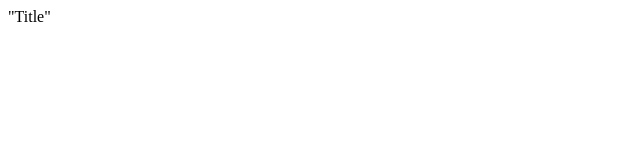
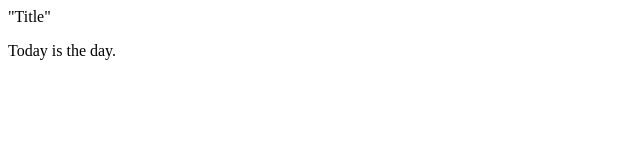
Before and after one commit to jacob-ivy/test, a plain HTML site: page homepage.html in a window 1280 px wide. Shown: the whole page, without its empty margins (0-640 px from the left). Drawn offline with Linux system fonts and the light colour scheme.

Commit message:
Update homepage.html

```diff
--- a/homepage.html
+++ b/homepage.html
@@ -3,6 +3,8 @@
   "Title"
 </header>
 
-
+<p>
+  Today is the day.
+</p>
 
 </html>
```
